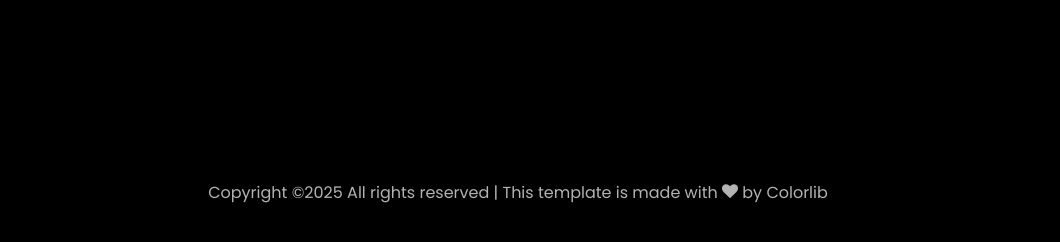
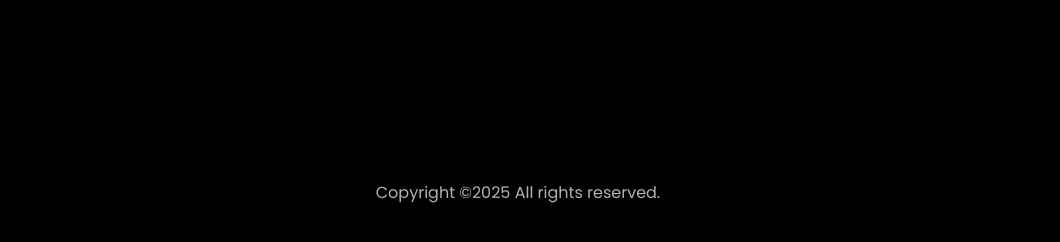
Before and after one commit to viraj1745/viraj.github.io, a plain HTML site: page index.html in a window 1280 px wide. Shown: the part 4745-4987 px from the top of the page, without its empty margins (122-1182 px from the left). Drawn offline with Linux system fonts and the light colour scheme; files whose address does not match are found by name.

Commit message:
Update index.html

```diff
--- a/index.html
+++ b/index.html
@@ -575,7 +575,7 @@
 			<div class="col-md-12 text-center">
 
 			  <p><!-- Link back to Colorlib can't be removed. Template is licensed under CC BY 3.0. -->
-	Copyright &copy;<script>document.write(new Date().getFullYear());</script> All rights reserved | This template is made with <i class="icon-heart color-danger" aria-hidden="true"></i> by <a href="https://colorlib.com" target="_blank">Colorlib</a>
+	Copyright &copy;<script>document.write(new Date().getFullYear());</script> All rights reserved. <!--| This template is made with <i class="icon-heart color-danger" aria-hidden="true"></i> by <a href="https://colorlib.com" target="_blank">Colorlib</a>-->
 	<!-- Link back to Colorlib can't be removed. Template is licensed under CC BY 3.0. --></p>
 			</div>
 		  </div>
```
